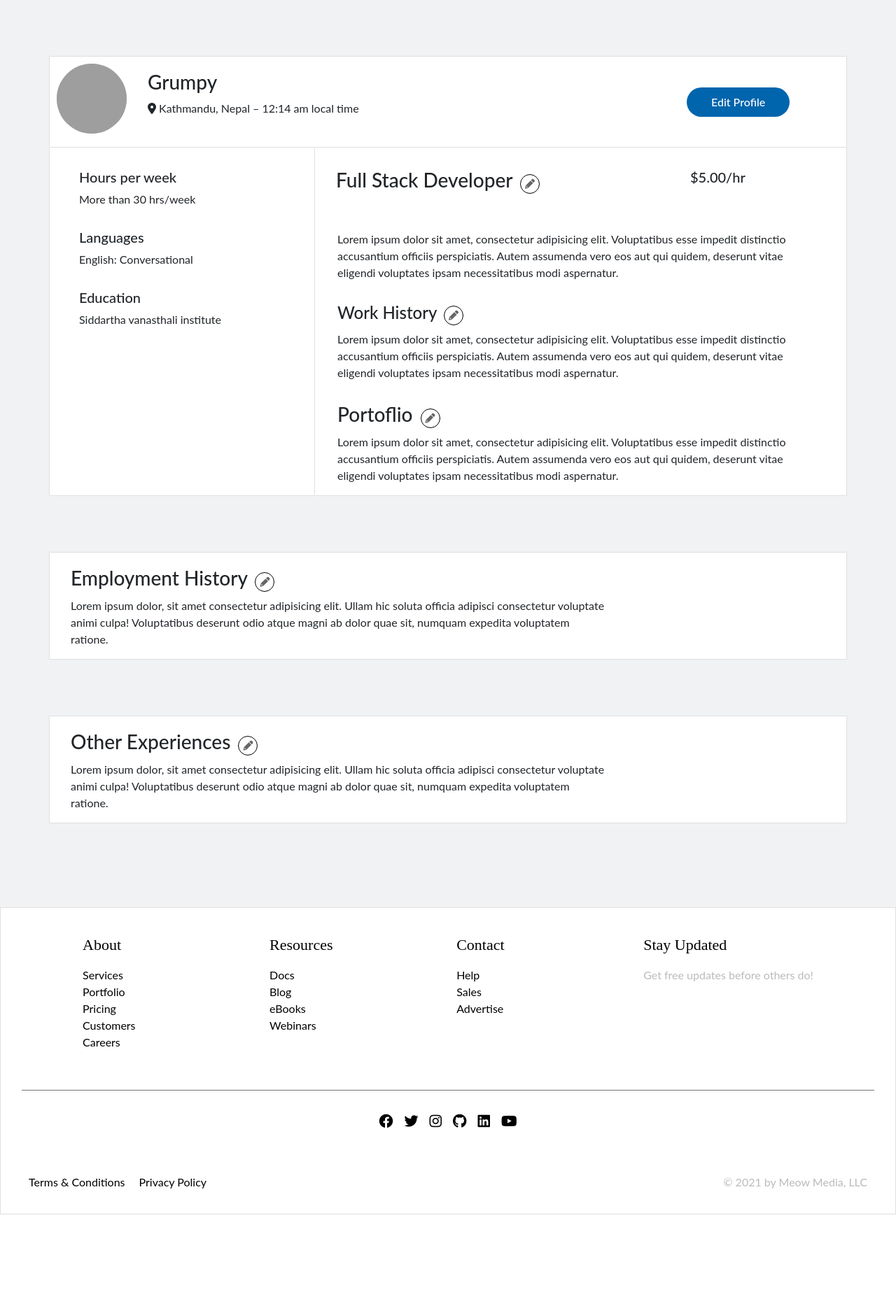
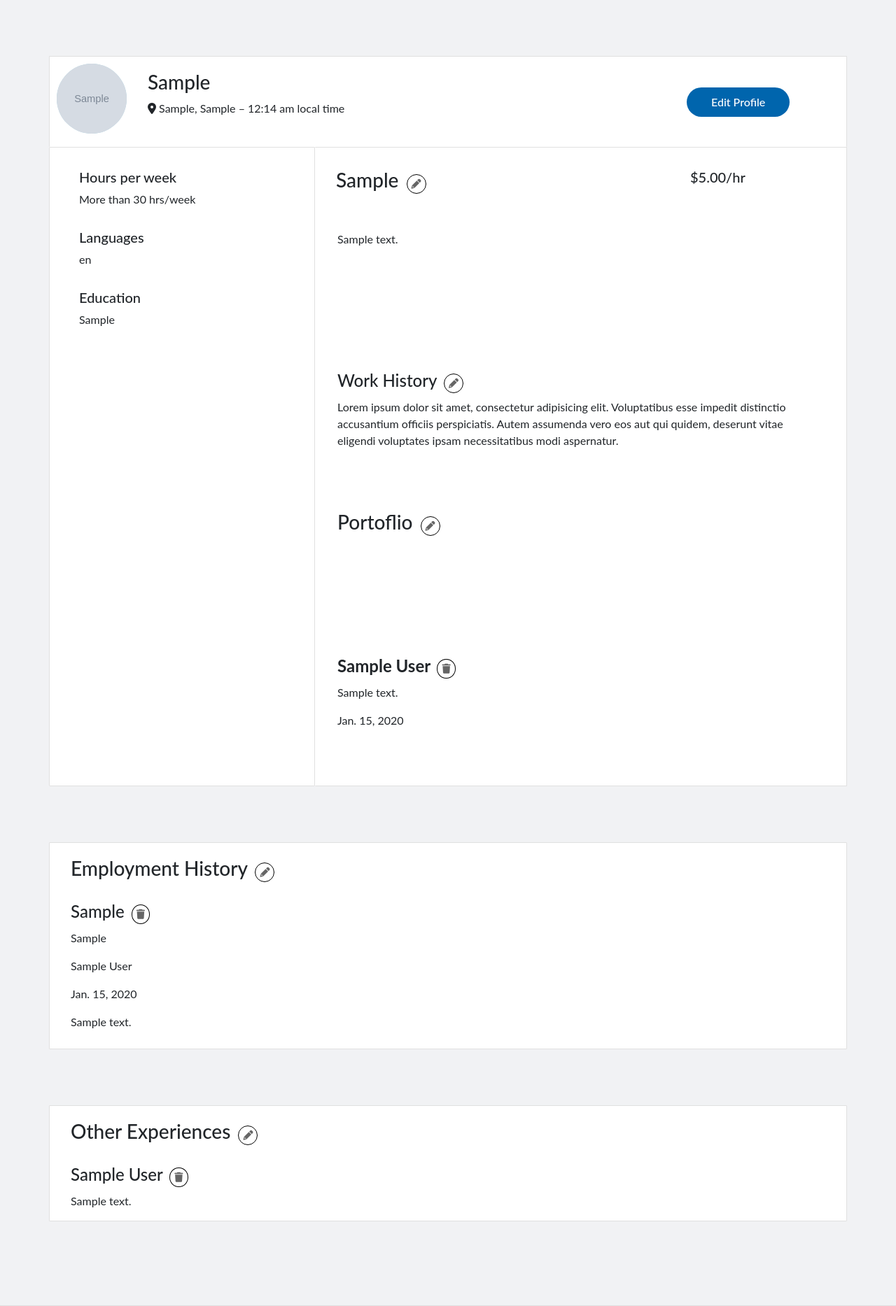
Before and after one commit to Piyush123-grumpy/Neplance, a Django app: page /account_detail in a window 1280 px wide. Shown: the part 72-1939 px from the top of the page at 70% size. Before the commit the page ends 1808 px from the top, so only its background shows below. Run offline with Django 4.2, Linux system fonts and the light colour scheme; a user stored in the database is signed in; tables that the repository leaves empty hold one stand-in row (values such as "Sample post"); grey boxes marked "Sample" are stand-in pictures; parts of the project's set-up code (start-up, migrations or seed data) failed here and were passed over; some libraries are stand-ins or nearby versions; grey boxes are pictures that could not be loaded.

Commit message:
delete button

```diff
--- a/account/accounts.py
+++ b/account/accounts.py
@@ -3,10 +3,21 @@ from django.http import HttpResponse
 from django.shortcuts import render,redirect
 
 from account.forms import freelancer,Portofolio,employmentHistory,otherExperience
-from .models import Employer, Freelancer
+from .models import Employer, Freelancer,portfolio,employment_history,Other_experience
 
 def account_detail(request):
-    return render(request,'account/account_detail.html')
+    user=request.user
+    freelancer=Freelancer.objects.filter(user=user)[0]
+    Portfolio=portfolio.objects.filter(freelancer=freelancer)
+    Employment=employment_history.objects.filter(freelancer=freelancer)
+    other_exp=Other_experience.objects.filter(freelancer=freelancer)
+    context={
+        'user':user,
+        'freelancer':freelancer,
+        'portoflio':Portfolio,
+        'Employment':Employment,
+        'other_exp':other_exp}
+    return render(request,'account/account_detail.html',context)
 
 def editUser(request):
     return render(request, 'userdetail/profile.html')
@@ -31,7 +42,20 @@ def save_protfolio(request):
         form.save()
     return redirect("account_detail")
 
+def delete_employment(request,pk):
+    employment_his=employment_history.objects.get(id=pk)
+    employment_his.delete()
+    return redirect("account_detail")
 
+def delete_portofolio(request,pk):
+    portofolio=portfolio.objects.get(id=pk)
+    portofolio.delete()
+    return redirect('account_detail')
+
+def delete_other_exp(request,pk):
+    other_exp=Other_experience.objects.get(id=pk)
+    other_exp.delete()
+    return redirect('account_detail')
 
 def Employment_history(request):
     user=request.user
--- a/account/forms.py
+++ b/account/forms.py
@@ -1,7 +1,6 @@
 import email
 from pyexpat import model
 from statistics import mode
-from attr import fields
 from django import forms
 from django.contrib.auth.forms import UserCreationForm
 from account.models import User
--- a/account/static/css/account_detail.css
+++ b/account/static/css/account_detail.css
@@ -88,8 +88,11 @@ body {
     padding-left: 30px;
     padding-bottom: 30px;
 }
-
+.portofolio h4{
+    font-weight: 700;
+}
 .user_detail {
+    height: 200px;
     padding-top: 15px;
     padding-left: 20px;
     padding-right: 20px;
--- a/account/templates/account/account_detail.html
+++ b/account/templates/account/account_detail.html
@@ -4,11 +4,18 @@
 <div class="container prof-det">
     <div class="Profile">
         <div class="profile_picture">
-            <img src="https://www.qries.com/images/banner_logo.png" alt="">
+            {% if freelancer.profile_picture %}
+            <img src={{freelancer.profile_picture.url}} alt="">
+            {% else %}
+            <p></p>
+
+            {% endif %}
+
         </div>
         <div class="profile_name">
-            <H3>Grumpy</H3>
-            <h8><i class="fa-solid fa-location-dot"></i> Kathmandu, Nepal – 12:14 am local time</h8>
+            <H3>{{user.username|capfirst}}</H3>
+            <h8><i class="fa-solid fa-location-dot"></i> {{freelancer.city}}, {{freelancer.country}} – 12:14 am local
+                time</h8>
         </div>
         <div class="change_details">
             <a href="/profile/">Edit Profile</a>
@@ -22,18 +29,18 @@
             </div>
             <div class="desc-margin ">
                 <h5>Languages</h5>
-                <p>English: Conversational</p>
+                <p>{{freelancer.language}}</p>
             </div>
             <div class="desc-margin ">
                 <h5>Education</h5>
-                <p>Siddartha vanasthali institute</p>
+                <p>{{freelancer.education}}</p>
 
             </div>
         </div>
         <div class="col-lg-8 desc" style="border-left: none;">
             <div class="row">
                 <div class="col-lg-8 title-price">
-                    <h3>Full Stack Developer
+                    <h3>{{freelancer.current_job}}
                         <a href=""><span class="fa-solid fa-pencil edit-icon"></span></a>
                     </h3>
                 </div>
@@ -42,30 +49,65 @@
                 </div>
             </div>
             <div class="user_detail">
-                <p>Lorem ipsum dolor sit amet, consectetur adipisicing elit. Voluptatibus esse impedit distinctio accusantium officiis perspiciatis. Autem assumenda vero eos aut qui quidem, deserunt vitae eligendi voluptates ipsam necessitatibus modi aspernatur.</p>
+                <p>{{freelancer.description}}</p>
             </div>
             <div class="user_detail">
                 <h4>Work History <a href=""><span class="fa-solid fa-pencil edit-icon"></span></a></h4>
-                <p>Lorem ipsum dolor sit amet, consectetur adipisicing elit. Voluptatibus esse impedit distinctio accusantium officiis perspiciatis. Autem assumenda vero eos aut qui quidem, deserunt vitae eligendi voluptates ipsam necessitatibus modi aspernatur.</p>
+                <p>Lorem ipsum dolor sit amet, consectetur adipisicing elit. Voluptatibus esse impedit distinctio
+                    accusantium officiis perspiciatis. Autem assumenda vero eos aut qui quidem, deserunt vitae eligendi
+                    voluptates ipsam necessitatibus modi aspernatur.</p>
             </div>
-            <div class="user_detail">
-                <h3>Portoflio <a href="/portfolio"><span class="fa-solid fa-pencil edit-icon"></span></a></h3>
-                <p>Lorem ipsum dolor sit amet, consectetur adipisicing elit. Voluptatibus esse impedit distinctio accusantium officiis perspiciatis. Autem assumenda vero eos aut qui quidem, deserunt vitae eligendi voluptates ipsam necessitatibus modi aspernatur.</p>
+            <h3 class="user_detail">Portoflio <a href="/portfolio"><span
+                        class="fa-solid fa-pencil edit-icon"></span></a></h3>
+            <div class="user_detail " style="height:200px ;overflow-y:scroll;">
+
+
+                {% for p in portoflio %}
+                <div class="portofolio">
+                    <h4>{{p.Project_title}}  <a href="{% url 'delete_portofolio' p.id %}"><span class="fa-solid fa-trash edit-icon"></span></a></h4>
+                    <p>{{p.description}}</p>
+                    <p>{{p.date}}</p>
+                    <br>
+                </div>
+
+                {% endfor %}
             </div>
         </div>
 
     </div>
 </div>
 <div class="container desc prof-det">
-    <div class="profile_name">
-        <h3>Employment History <a href="/employment_history"><span class="fa-solid fa-pencil edit-icon"></span></a></h3>
-        <p>Lorem ipsum dolor, sit amet consectetur adipisicing elit. Ullam hic soluta officia adipisci consectetur voluptate animi culpa! Voluptatibus deserunt odio atque magni ab dolor quae sit, numquam expedita voluptatem ratione.</p>
+    <h3 class="profile_name">Employment History <a href="/employment_history"><span
+                class="fa-solid fa-pencil edit-icon"></span></a></h3>
+    <div class="profile_name" style="height:230px ;width:98%;overflow-y:scroll;">
+
+
+        {% for e in Employment %}
+        <div>
+
+            <h4>{{e.company}}  <a href="{% url 'delete_employment' e.id %}"><span class="fa-solid fa-trash edit-icon"></span></a></h4>
+            <p>{{e.city}}</p>
+            <p>{{e.Title}}</p>
+            <p>{{e.period}}</p>
+            <p>{{e.description}}</p>
+            <br>
+        </div>
+
+        {% endfor %}
     </div>
 </div>
 <div class="container desc prof-det">
-    <div class="profile_name">
-        <h3>Other Experiences <a href="/other_experience"><span class="fa-solid fa-pencil edit-icon"></span></a></h3>
-        <p>Lorem ipsum dolor, sit amet consectetur adipisicing elit. Ullam hic soluta officia adipisci consectetur voluptate animi culpa! Voluptatibus deserunt odio atque magni ab dolor quae sit, numquam expedita voluptatem ratione.</p>
+    <h3 class="profile_name">Other Experiences <a href="/other_experience"><span
+                class="fa-solid fa-pencil edit-icon"></span></a></h3>
+    <div class="profile_name" style="height:100px ;width:98%;overflow-y:scroll;">
+
+        {% for o_e in other_exp %}
+        <div>
+            <h4>{{o_e.SUbject}}  <a href="{% url 'delete_other_exp' o_e.id %}"><span class="fa-solid fa-trash edit-icon"></span></a></h4>
+            <p>{{o_e.description}}</p>
+        </div>
+
+        {% endfor%}
     </div>
 </div>
 
--- a/account/templates/userdetail/employment_history.html
+++ b/account/templates/userdetail/employment_history.html
@@ -13,7 +13,7 @@
                             <h4 class="text-right">Profile Settings</h4>
                         </div>
                         <div class="row mt-3">
-                            <div class="col-md-12 d-none"><label class="labels">User id</label><input type="text" name="user" class="form-control" placeholder="User id" value="{{user.id}}"></div>
+                            <div class="col-md-12 d-none"><label class="labels">User id</label><input type="text" name="freelancer" class="form-control" placeholder="User id" value="{{user.id}}"></div>
                             <div class="col-md-12"><label class="labels">Company</label><input type="text" name="company" class="form-control" placeholder="Company" value=""></div>
 
                             <div class="col-md-12"><label class="labels">City</label><input type="text" name="city" class="form-control" placeholder="City" value=""></div>
--- a/account/templates/userdetail/other_experiences.html
+++ b/account/templates/userdetail/other_experiences.html
@@ -13,7 +13,7 @@
                             <h4 class="text-right">Other Experiences</h4>
                         </div>
                         <div class="row mt-3">
-                            <div class="col-md-12 d-none"><label class="labels">User id</label><input type="text" name="user" class="form-control" placeholder="User id" value="{{user.id}}"></div>
+                            <div class="col-md-12 d-none"><label class="labels">User id</label><input type="text" name="freelancer" class="form-control" placeholder="User id" value="{{user.id}}"></div>
                             <div class="col-md-12"><label class="labels">Subject</label><input type="text" name="SUbject" class="form-control" placeholder="Subject" value=""></div>
 
                             <div class="col-md-12"><label class="labels">Description</label><input type="text" name="description" class="form-control" placeholder="" value=""></div>
--- a/account/templates/userdetail/portfolio.html
+++ b/account/templates/userdetail/portfolio.html
@@ -13,7 +13,7 @@
                             <h4 class="text-right">Portfolio Settings</h4>
                         </div>
                         <div class="row mt-3">
-                            <div class="col-md-12 d-none"><label class="labels">User id</label><input type="text" name="user" class="form-control" placeholder="User id" value="{{user.id}}"></div>
+                            <div class="col-md-12 d-none"><label class="labels">User id</label><input type="text" name="freelancer" class="form-control" placeholder="User id" value="{{user.id}}"></div>
                             <div class="col-md-12"><label class="labels">Project Title</label><input type="text" name="Project_title" class="form-control" placeholder="Project title" value=""></div>
                             <div class="form-group">
                                 <label for="exampleFormControlTextarea1">Description</label>
--- a/account/urls.py
+++ b/account/urls.py
@@ -16,5 +16,8 @@ urlpatterns = [
     path('save_employment_history',accounts.save_employment_history,name='save_employment_history'),
     path('other_experience',accounts.other_experience,name='other_experience'),
     path('save_other_experience',accounts.save_other_experience,name='save_other_experience'),
+    path('delete_employment/<str:pk>',accounts.delete_employment,name='delete_employment'),
+    path('delete_portofolio/<str:pk>',accounts.delete_portofolio,name='delete_portofolio'),
+    path('delete_other_exp/<str:pk>',accounts.delete_other_exp,name='delete_other_exp'),
 
 ]
```
Also changed, not shown: account/models.py (+6 -4 lines), account/migrations/0001_initial.py, media/apply_jobs.PNG (added), media/apply_jobs_QB4X7g4.PNG (added), media/apply_jobs_VVL9hrR.PNG (added), media/apply_jobs_g9Bl8eK.PNG (added), media/apply_jobs_ifXISXw.PNG (added), media/apply_jobs_maxVrWX.PNG (added).
